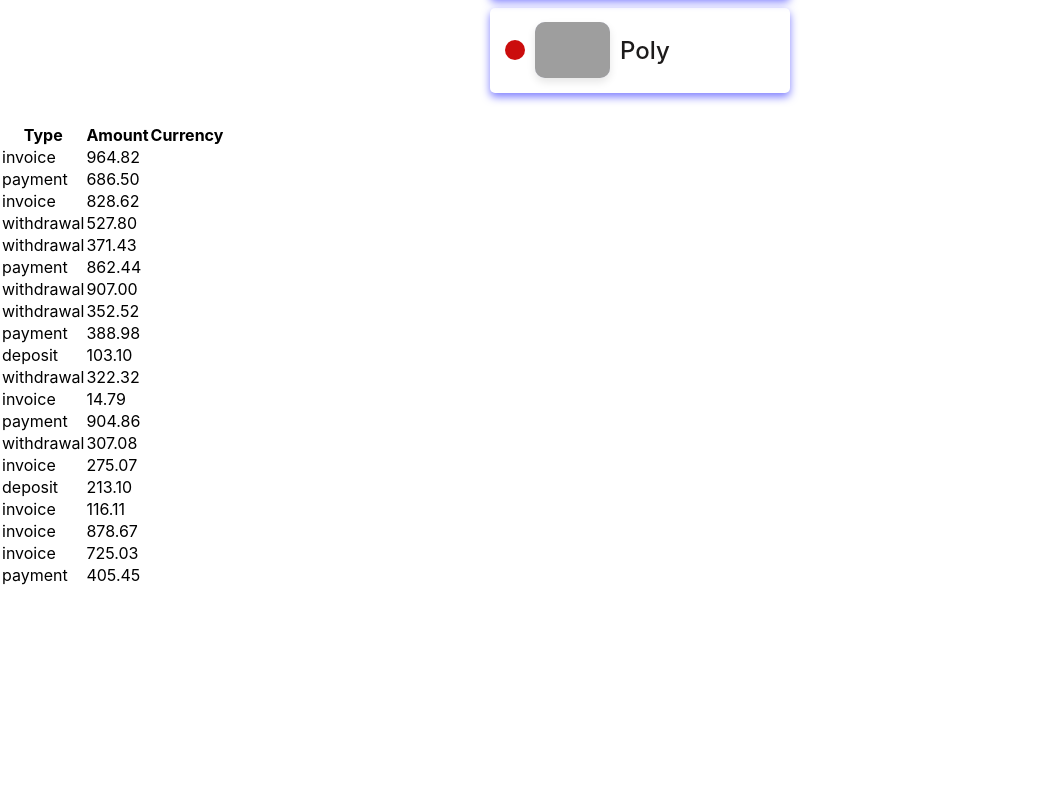
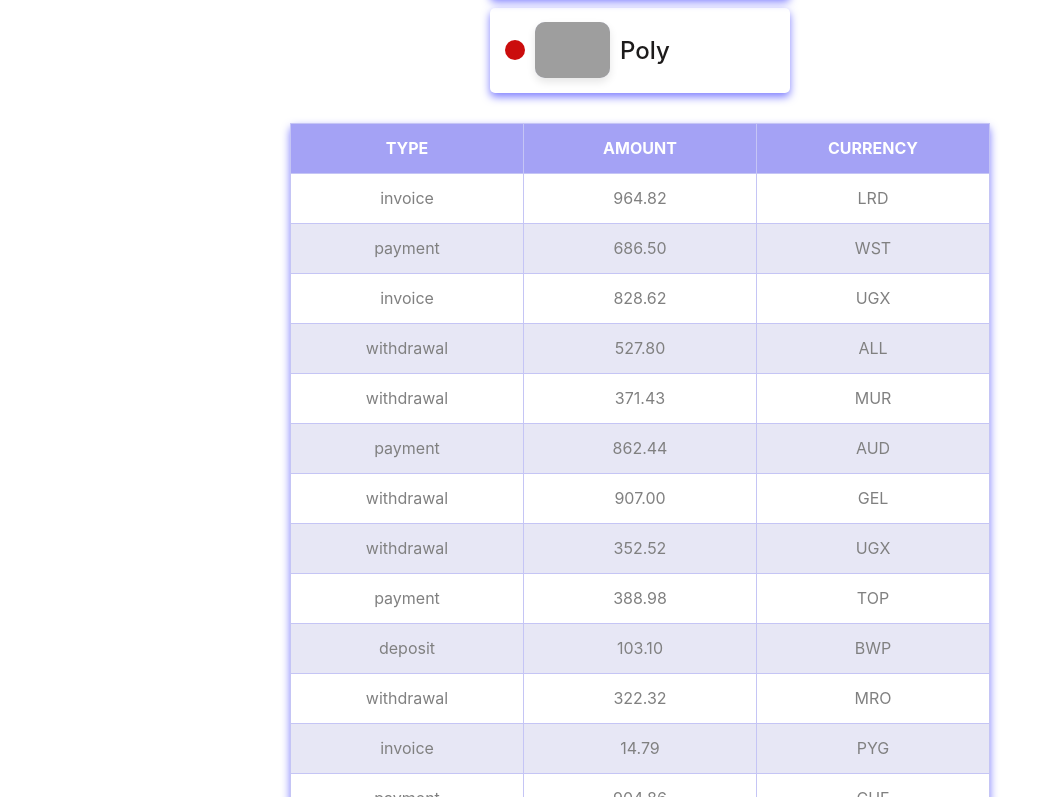
Before and after one commit to Olena0510/goit-react-hw-01-components, a React (Create React App) app: page / in a window 1280 px wide. Shown: the part 983-1780 px from the top of the page, without its empty margins (0-1057 px from the left). Before the commit the page ends 1570 px from the top, so only its background shows below. Built offline with nearby package versions, Linux system fonts and the light colour scheme; grey boxes are pictures that could not be loaded.

Commit message:
transition_styled

```diff
--- a/src/components/Profile/Profile.styled.jsx
+++ b/src/components/Profile/Profile.styled.jsx
@@ -45,7 +45,7 @@ export const StatsItem = styled.li`
     flex-direction: column;
      gap: 5px;
      justify-content: center;
-      background: #e7e7f5;
+      background-color: #e7e7f5;
       border: 1px #c5c5f5 solid;
      width: 100%;
      height: 100px;
--- a/src/components/TransactionHistory/TransactionHistory.jsx
+++ b/src/components/TransactionHistory/TransactionHistory.jsx
@@ -1,23 +1,24 @@
 import PropTypes from 'prop-types';
 import { TransactionItem } from 'components/TransactionItem/TransactionItem';
+import { Table, Caption, CaptionTitle } from './TransactionHistory.styled';
 
 export const TransactionHistory = ({ items }) => {
     return (
-        <table class="transaction-history">
-            <thead>
+        <Table>
+            <Caption>
                 <tr>
-                    <th>Type</th>
-                    <th>Amount</th>
-                    <th>Currency</th>
+                    <CaptionTitle>Type</CaptionTitle>
+                    <CaptionTitle>Amount</CaptionTitle>
+                    <CaptionTitle>Currency</CaptionTitle>
                 </tr>
-            </thead>
+            </Caption>
 
             <tbody>
                 {items.map(item => (
                     <TransactionItem key={item.id} item={item} />
                 ))}
             </tbody>
-        </table>
+        </Table>
     );
 }
 
--- a/src/components/TransactionHistory/TransactionHistory.styled.jsx
+++ b/src/components/TransactionHistory/TransactionHistory.styled.jsx
@@ -0,0 +1,24 @@
+import styled from '@emotion/styled';
+
+export const Table = styled.table`
+margin: auto;
+margin-top: 30px;
+width: 700px;
+table-layout: fixed;
+  border-collapse: collapse;
+  border-radius: 5px;
+    box-shadow: 0 4px 8px 0 rgba(0, 0, 256, 0.5);
+`;
+
+export const Caption = styled.thead`
+height: 50px;
+  background-color: #a4a2f5;
+  color: #ffffff;
+
+`;
+
+export const CaptionTitle = styled.th`
+text-transform: uppercase;
+border: 1px #c5c5f5 solid;
+
+`;
--- a/src/components/TransactionItem/TransactionItem.jsx
+++ b/src/components/TransactionItem/TransactionItem.jsx
@@ -1,13 +1,15 @@
 import PropTypes from 'prop-types';
+import { TableRow, TableCell } from './TransactionItem.styled';
 
-export const TransactionItem = ({ item: { type, amount, currenty } }) => {
+
+export const TransactionItem = ({ item: { type, amount, currency } }) => {
     return (
 
-    <tr>
-      <td>{type}</td>
-      <td>{amount}</td>
-      <td>{currenty}</td>
-    </tr>
+    <TableRow>
+      <TableCell>{type}</TableCell>
+      <TableCell>{amount}</TableCell>
+      <TableCell>{currency}</TableCell>
+    </TableRow>
 
     )
 }
--- a/src/components/TransactionItem/TransactionItem.styled.jsx
+++ b/src/components/TransactionItem/TransactionItem.styled.jsx
@@ -1,3 +1,18 @@
 import styled from "@emotion/styled";
 
-export const
+export const TableRow = styled.tr`
+:nth-child(2n){
+    background-color: #e7e7f5;;
+}
+`;
+
+
+export const TableCell = styled.td`
+height: 50px;
+padding: 10px;
+text-align: center;
+color: grey;
+border: 1px #c5c5f5 solid;
+border-collapse: collapse;
+     font-size: 16px;
+`;
```
